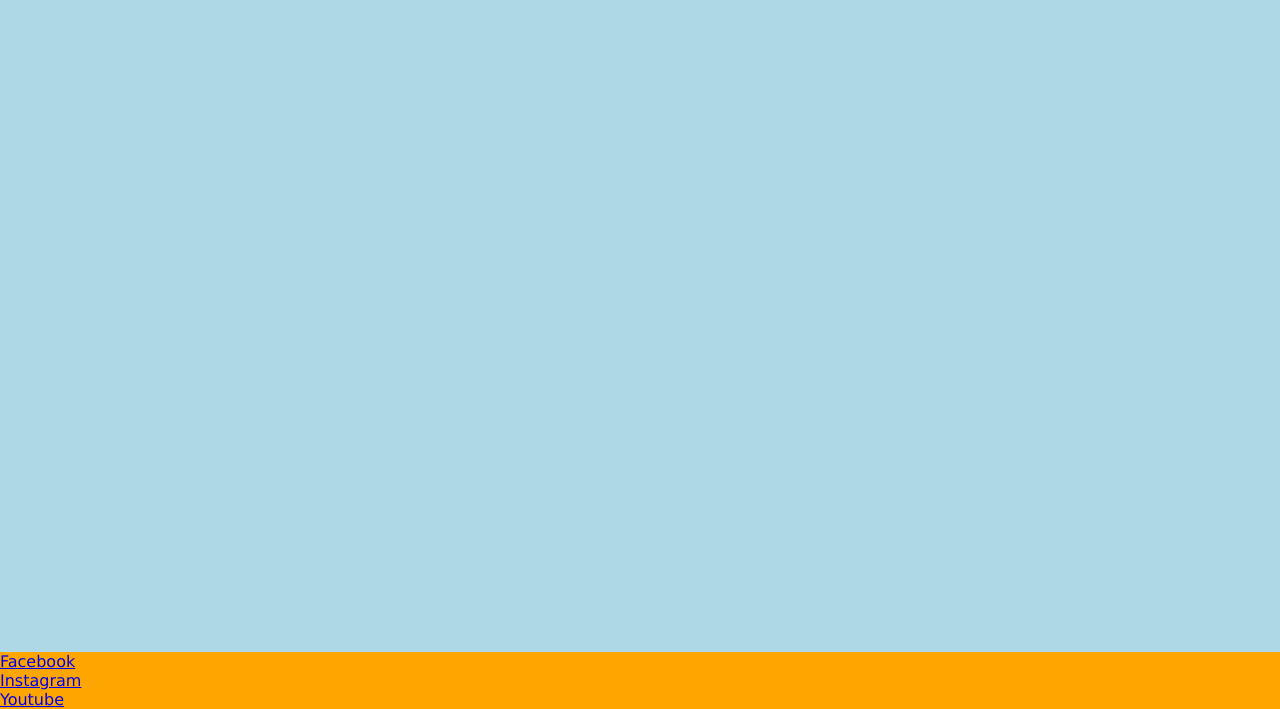
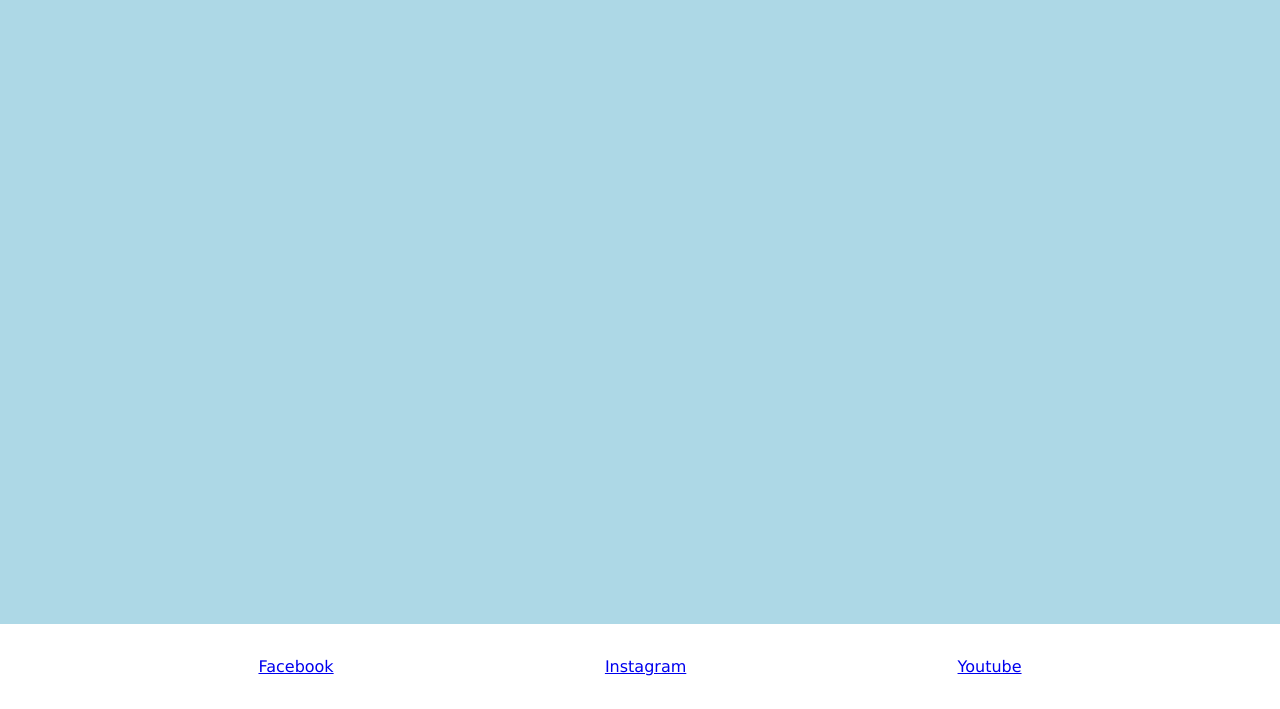
Before and after one commit to chijioke100/gym, a plain HTML site: page index.html in a window 1280 px wide. Shown: the part 91-800 px from the top of the page. Drawn offline with Linux system fonts and the light colour scheme.

Commit message:
add social media styles

```diff
--- a/assets/css/style.css
+++ b/assets/css/style.css
@@ -87,8 +87,18 @@ main {
 }
 
 /* Footer */
-footer {
-    background-color: orange;
+#social-media {
+    text-align: center;
+    padding: 20px 0;
+    display: flex;
+    justify-content: space-evenly;
+    list-style-type: none;
+}
+
+#social-media li {
+    font-size: 100%;
+    padding: 1%;
+    color: #3a3a3a;
 }
 
 /* Media Query for Tablets and Higher Sizes*/
--- a/index.html
+++ b/index.html
@@ -38,7 +38,7 @@
 
     <!--Footer-->
     <footer>
-        <ul>
+        <ul id="social-media">
             <li><a href="https://www.facebook.com" target="_blank" rel="noopener"
                     aria-label="Check out our Facebook Page">Facebook</a></li>
             <li><a href="https://www.instagram.com" target="_blank" rel="noopener"
```
